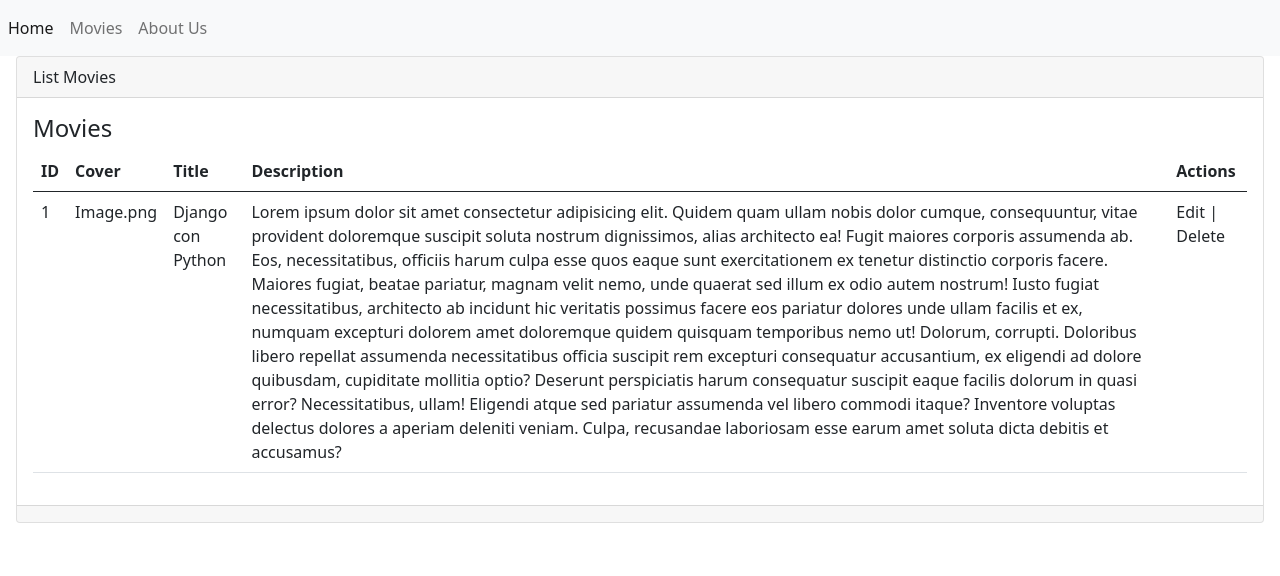
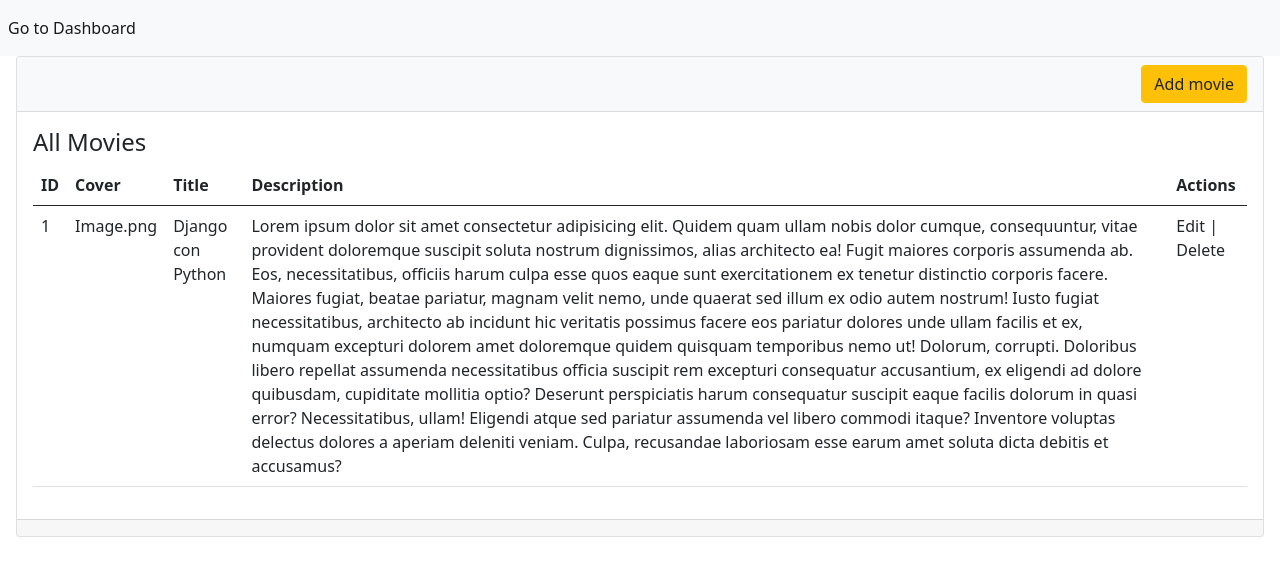
Before and after one commit to amendietafuentes/django-crud-movies, a Django app: page /movies in a window 1280 px wide. Shown: the top 576 px of the page. Run offline with Django 3.2, Linux system fonts and the light colour scheme; some libraries are stand-ins or nearby versions.

Commit message:
Added views and paths urls for edit and create movies

```diff
--- a/movies/templates/movies/index.html
+++ b/movies/templates/movies/index.html
@@ -1,11 +1,11 @@
 {% extends "template.html" %} {% block title %} All Movies {% endblock %} {% block content %}
 
 <div class="card">
-    <div class="card-header">
-        List Movies
+    <div class="card-header bg-light text-right">
+        <a name="" id="" class="btn btn-warning" href="{% url 'edit' %}" role="button">Add movie</a>
     </div>
     <div class="card-body">
-        <h4 class="card-title">Movies</h4>
+        <h4 class="card-title">All Movies</h4>
         <table class="table">
             <thead>
                 <tr>
--- a/movies/templates/template.html
+++ b/movies/templates/template.html
@@ -15,9 +15,7 @@
 
     <nav class="navbar navbar-expand navbar-light bg-light">
         <div class="nav navbar-nav">
-            <a class="nav-item nav-link active" href="#">Home</a>
-            <a class="nav-item nav-link" href="#">Movies</a>
-            <a class="nav-item nav-link" href="#">About Us</a>
+            <a class="nav-item nav-link active" href="{% url 'movies' %}">Go to Dashboard</a>
         </div>
     </nav>
 
--- a/movies/urls.py
+++ b/movies/urls.py
@@ -2,7 +2,7 @@ from django.urls import path
 from . import views
 
 urlpatterns = [
-    path('', views.inicio, name='inicio'),
-    path('about-us', views.about, name='about'),
     path('movies', views.movies, name='movies'),
+    path('movies/add', views.add, name='add'),
+    path('movies/edit', views.edit, name='edit'),
 ]
--- a/movies/views.py
+++ b/movies/views.py
@@ -4,9 +4,9 @@ from django.http import HttpResponse
 
 # Create your views here.
 
-def inicio(request):
-    return HttpResponse("<h1>Bienvenidos a CRUD con Django</h1>")
-def about(request):
-    return render(request, 'pages/about.html')
 def movies(request):
     return render(request, 'movies/index.html')
+def add(request):
+    return render(request, 'movies/create.html')
+def edit(request):
+    return render(request, 'movies/edit.html')
```
